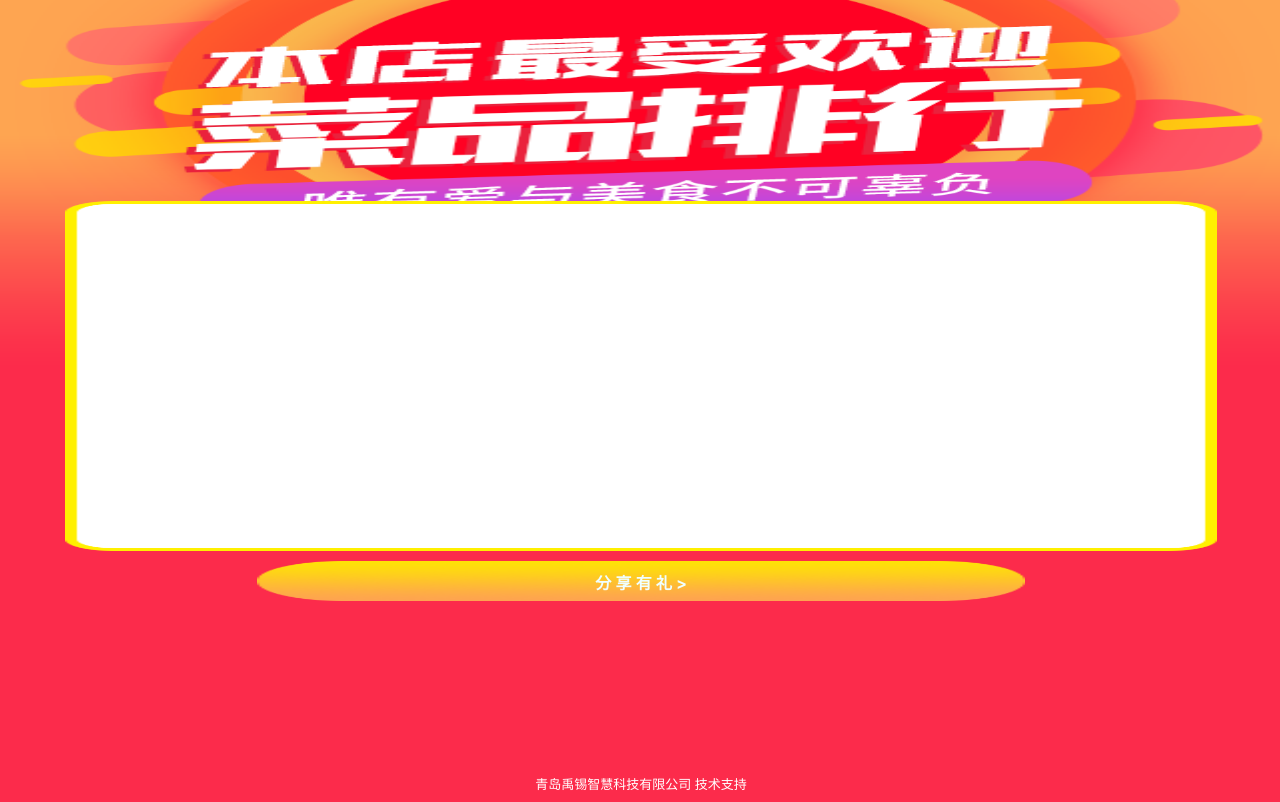
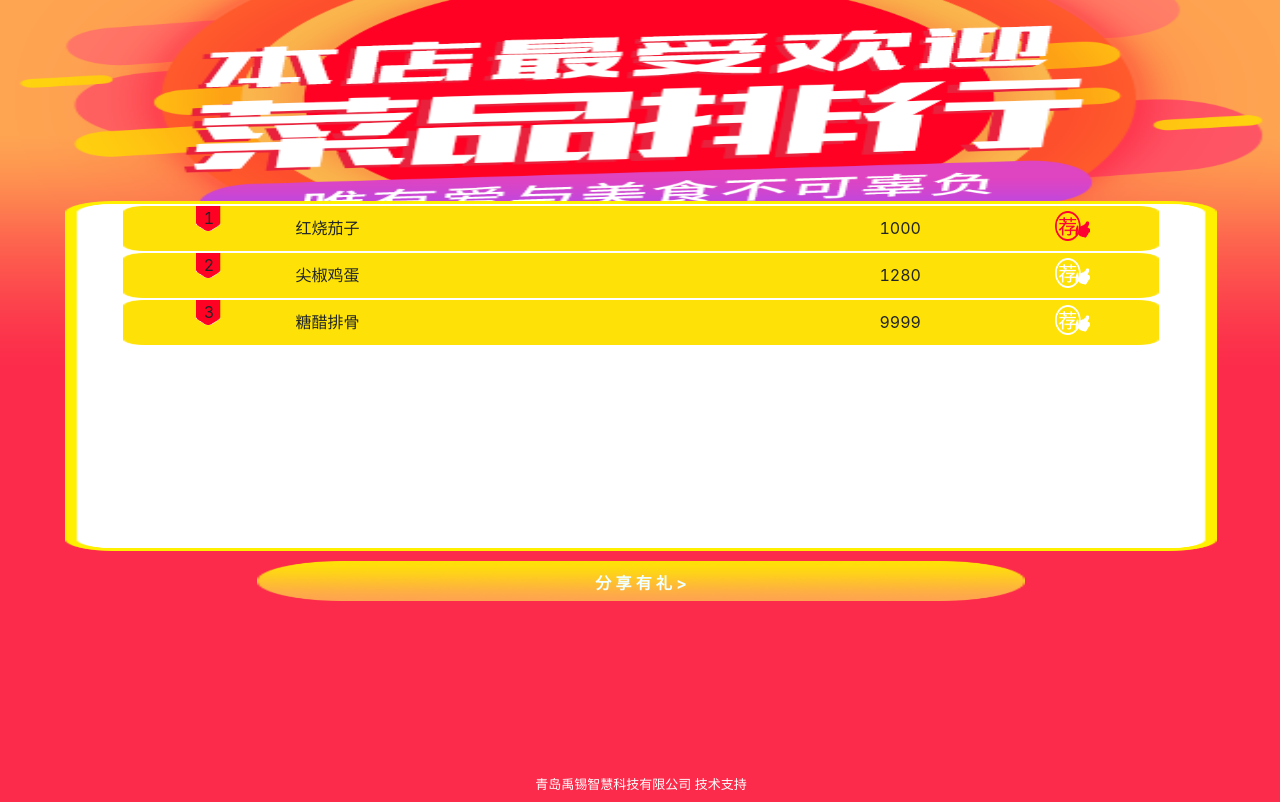
Before and after one commit to yuxiliaoyuan/foodMenuObject, a Vue app: page / in a window 1280 px wide. Built offline with nearby package versions, Linux system fonts and the light colour scheme.

Commit message:
效果实现

```diff
--- a/src/components/FoodMenu.vue
+++ b/src/components/FoodMenu.vue
@@ -1,46 +1,70 @@
 <template>
   <div id="app" align="center">
     <div id="menu">
+      <van-pull-refresh v-model="isLoading" @refresh="onRefresh">
+        <van-list v-model="isLoading" :finished="isFinished" @load="onLoad" style="margin-top: 5px;">
+          <van-row type="flex" justify="space-between" v-for="(item, index) in sites" class="item_class" :key="index">
+            <van-col span="4"><div class="item_index">{{index + 1}}</div></van-col>
+            <van-col span="12" align="left" style="line-height: 45px;">{{item.name}}</van-col>
+            <van-col span="4" style="line-height: 45px;">{{item.likes}}</van-col>
+            <van-col span="4"><van-image class="item_img" :src="item.img"></van-image></van-col>
+          </van-row>
+        </van-list>
+      </van-pull-refresh>
     </div>
     <div id="share">
-      <b>分  享  有  礼  ></b>
+      <b>分 享 有 礼 ></b>
     </div>
-    <div id="company">青岛禹锡智慧科技有限公司  技术支持</div>
+    <div id="company">青岛禹锡智慧科技有限公司 技术支持</div>
   </div>
 </template>
 
 <script>
 import $ from 'jquery'
-import {Button, Icon} from 'vant'
+import {
+  Button, Icon, PullRefresh, List,
+  Cell, Row, Col, Image
+} from 'vant'
 
 export default {
   name: 'App',
   components: {
+    [List.name]: List,
+    [Cell.name]: Cell,
     [Button.name]: Button,
-    [Icon.name]: Icon
+    [Icon.name]: Icon,
+    [PullRefresh.name]: PullRefresh,
+    [Row.name]: Row,
+    [Col.name]: Col,
+    [Image.name]: Image
   },
   data () {
     return {
       message: '本店菜品排行榜',
+      isLoading: false,
+      isFinished: true,
       bgstyle: {
         backgroundSize: $(document).width() + ' ' + $(document).height()
       },
       sites:
           [{
-            imgN: '/static/img/2.jpg',
+            img: '/static/img/recommend.png',
             name: '红烧茄子',
-            cp: '这里是菜品介绍',
-            sl: '9999'
+            description: '这里是菜品介绍',
+            likes: '1000',
+            islike: 'like'
           }, {
-            imgN: '/static/img/3.jpg',
-            name: '红烧茄子',
-            cp: '这里是菜品介绍',
-            sl: '9999'
+            img: '/static/img/unrecommend.png',
+            name: '尖椒鸡蛋',
+            description: '这里是菜品介绍',
+            likes: '1280',
+            islike: 'like-o'
           }, {
-            imgN: '/static/img/4.jpg',
-            name: '红烧茄子',
-            cp: '这里是菜品介绍',
-            sl: '9999'
+            img: '/static/img/unrecommend.png',
+            name: '糖醋排骨',
+            description: '这里是菜品介绍',
+            likes: '9999',
+            islike: 'like'
           }]
 
     }
@@ -54,6 +78,61 @@ export default {
   methods: {
     share () {
       alert('share it')
+    },
+    onLoad () {
+      console.log('Loding ...')
+      this.isFinished = false
+      this.isLoading = false
+      this.sites = [{
+        img: '/static/img/recommend.png',
+        name: '红烧茄子',
+        description: '这里是菜品介绍',
+        likes: '9999',
+        islike: 'like'
+      }, {
+        img: '/static/img/unrecommend.png',
+        name: '韭菜鸡蛋',
+        description: '这里是菜品介绍',
+        likes: '9999',
+        islike: 'like-o'
+      }, {
+        img: '/static/img/unrecommend.png',
+        name: '红烧肉',
+        description: '这里是菜品介绍',
+        likes: '9999',
+        islike: 'like-o'
+      }, {
+        img: '/static/img/unrecommend.png',
+        name: '东坡肘子',
+        description: '这里是菜品介绍',
+        likes: '9999',
+        islike: 'like-o'
+      }, {
+        img: '/static/img/unrecommend.png',
+        name: '蚂蚁上树',
+        description: '这里是菜品介绍',
+        likes: '9999',
+        islike: 'like-o'
+      }, {
+        img: '/static/img/unrecommend.png',
+        name: '地三鲜',
+        description: '这里是菜品介绍',
+        likes: '9999',
+        islike: 'like-o'
+      }, {
+        img: '/static/img/unrecommend.png',
+        name: '尖椒豆皮',
+        description: '这里是菜品介绍',
+        likes: '9999',
+        islike: 'like-o'
+      }]
+    },
+    onRefresh () {
+      console.log('Refresh ...')
+      this.isFinished = false
+      this.isLoading = false
+      this.sites = []
+      this.onLoad()
     }
   }
 }
@@ -105,4 +184,25 @@ export default {
     margin-right: 10%;
     font-size: small;
   }
+  .item_class {
+    width: 90%;
+    height: 45px;
+    margin-top: 2px;
+    background-image: url("/static/img/item_bg.png");
+    background-repeat: no-repeat;
+    background-size: 100% 100%;
+    -moz-background-size: 100% 100%;
+  }
+  .item_img {
+    height: 30px;
+    width: 35px;
+    margin-top: 5px;
+  }
+  .item_index {
+    background-image: url("/static/img/index_num.png");
+    background-repeat: no-repeat;
+    background-size: 100% 100%;
+    height: 25px;
+    width: 25px;
+  }
 </style>
```
